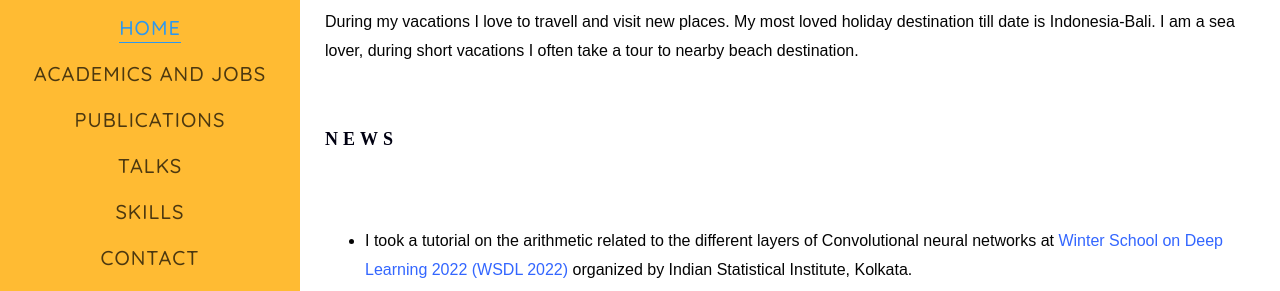
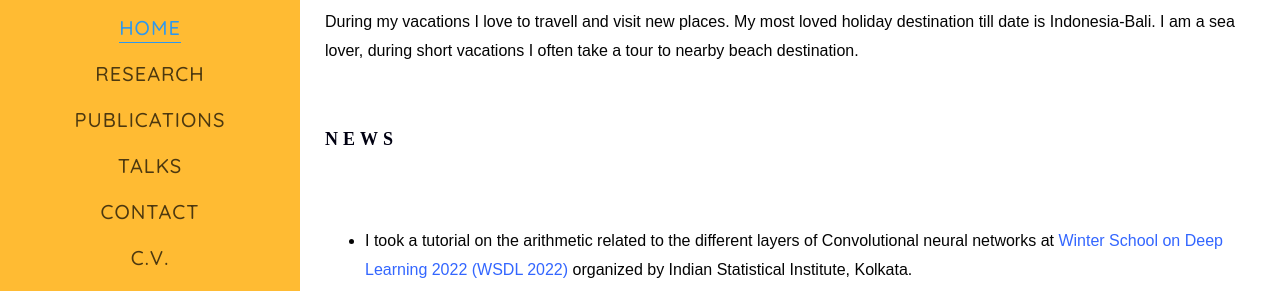
Before and after one commit to dp-isi/debapriya-website, a plain HTML site: page index.html in a window 1280 px wide. Shown: the part 295-586 px from the top of the page. Drawn offline with Linux system fonts and the light colour scheme; files that its build step writes are made by us from their sources; some icons are missing; files whose address does not match are found by name; a web font is replaced by a local one.

Commit message:
Update index.html

```diff
--- a/index.html
+++ b/index.html
@@ -84,12 +84,11 @@
 				<div id="navbar" class="collapse">
 					<ul class="sidebar-nav">
 						<li><a href="#" data-nav-section="Home">Home</a></li>
-
-						<li><a href="#" data-nav-section="Academics">Academics and Jobs</a></li>
+						<li><a href="#" data-nav-section="Academics">Research</a></li>
 						<li><a href="#" data-nav-section="Publications">Publications</a></li>
 						<li><a href="#" data-nav-section="Talks">Talks</a></li>
-						<li><a href="#" data-nav-section="Skills">Skills</a></li>
 						<li><a href="#" data-nav-section="Contact">Contact</a></li>
+						<li><a href="#" data-nav-section="Contact">C.V.</a></li>
 					</ul>
 				</div>
 			</div>
```
